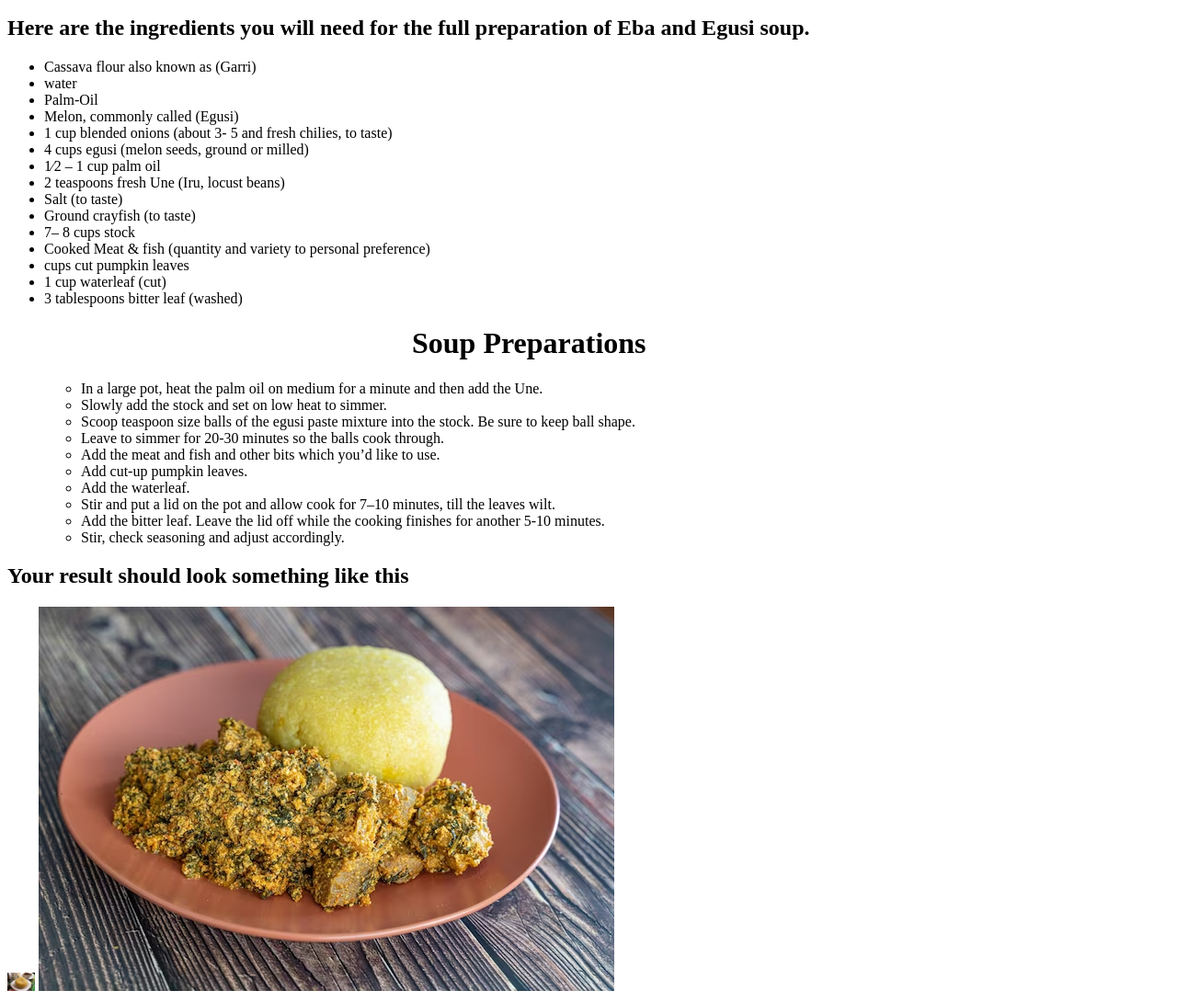
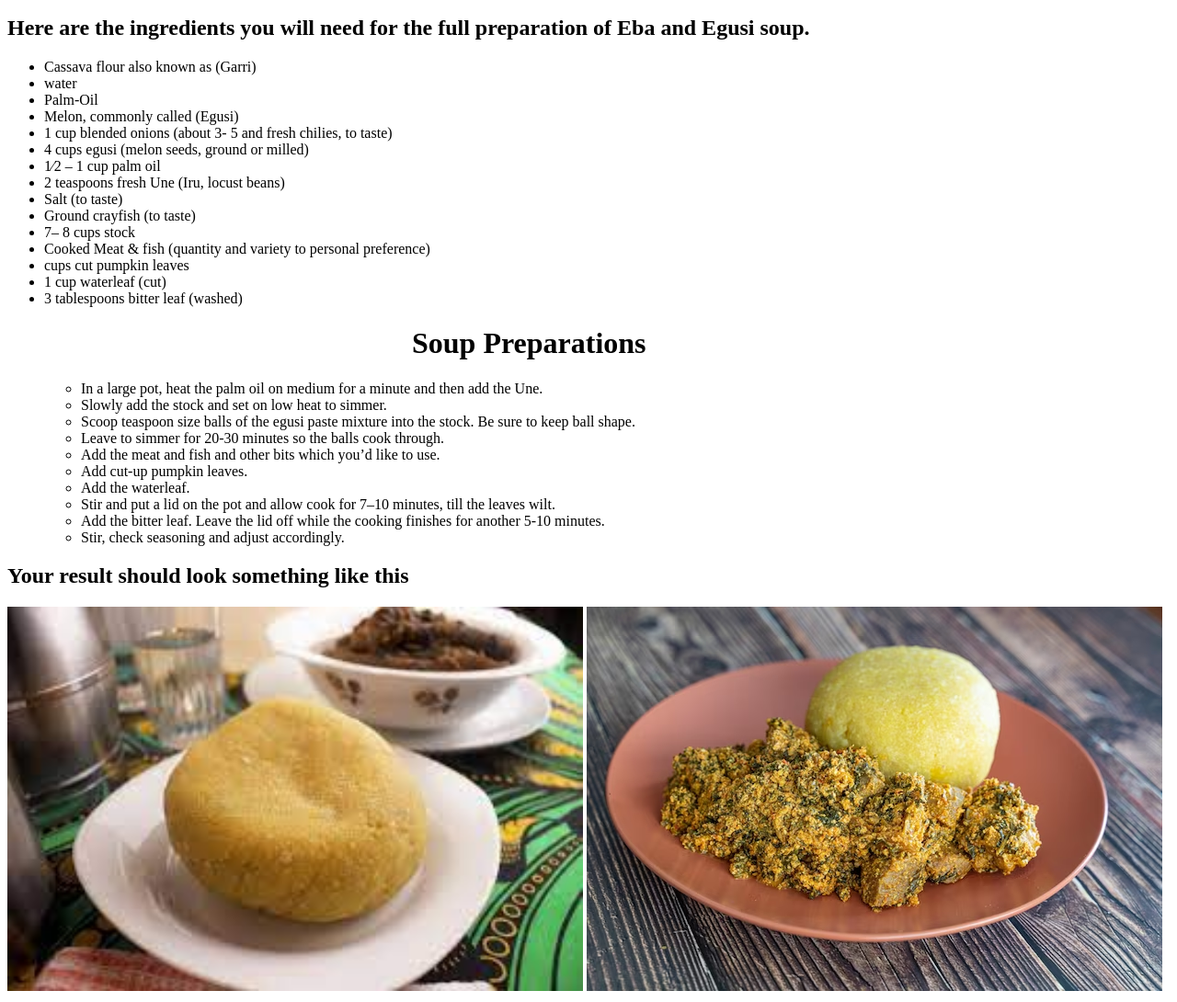
Before and after one commit to Authority25/website-onne, a plain HTML site: page index.html in a window 1280 px wide. Shown: the part 425-1515 px from the top of the page at 92% size. Drawn offline with Linux system fonts and the light colour scheme.

Commit message:
Update index.html

```diff
--- a/index.html
+++ b/index.html
@@ -5,7 +5,8 @@
     <style>
         h1{margin-left: 400px;}
         .imageone{
-            width:30px;
+            width:626px;
+            height:418px;
         }
 
     </style>
```
